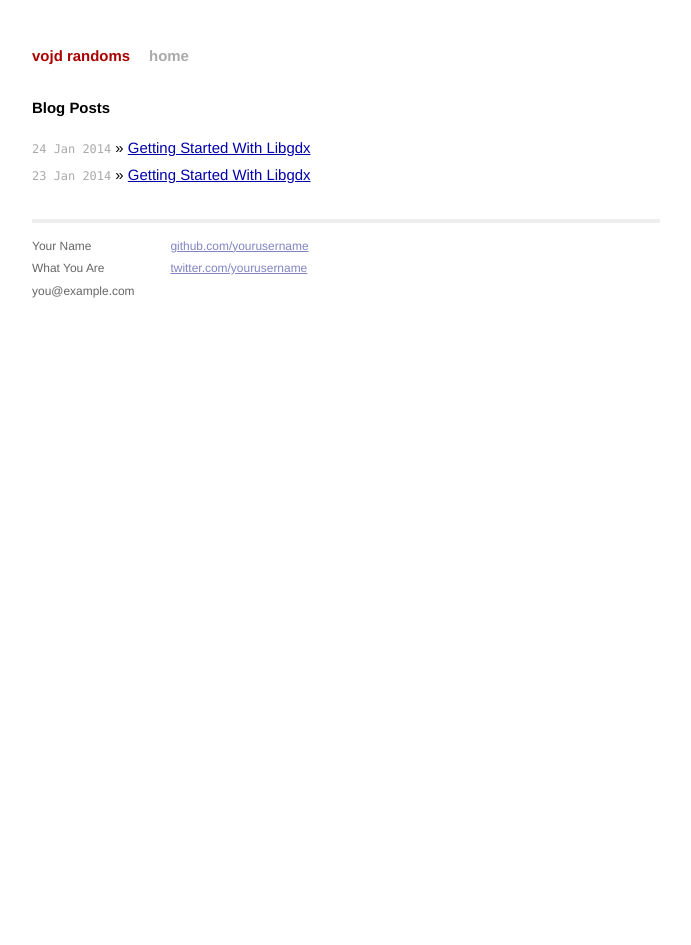
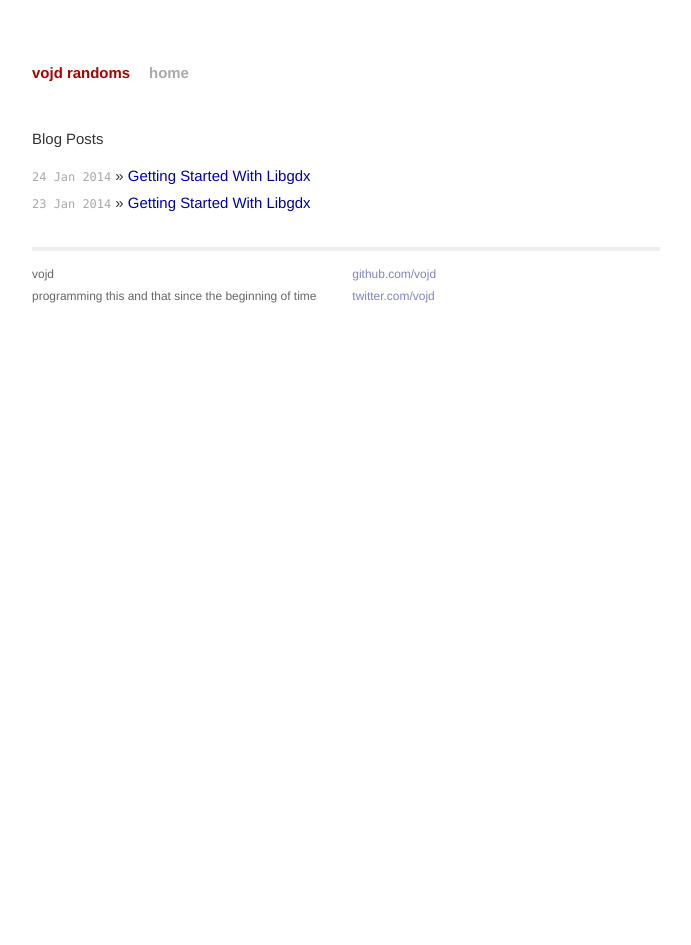
Before and after one commit to vojd/vojd.github.io, a Jekyll site: the page built from index.html, in a window 1280 px wide. Shown: the whole page, without its empty margins (294-985 px from the left). Built offline with Jekyll 4.4.1, drawn with Linux system fonts in a browser that asks for light colours; nearby versions of some CDN libraries; Markdown is read by kramdown in place of the engine named in the settings.

Commit message:
added bootstrap css and js

```diff
--- a/_layouts/default.html
+++ b/_layouts/default.html
@@ -5,12 +5,13 @@
         <meta http-equiv="X-UA-Compatible" content="IE=edge,chrome=1">
         <title>{{ page.title }}</title>
         <meta name="viewport" content="width=device-width">
-
+	<link rel="stylesheet" href="//netdna.bootstrapcdn.com/bootstrap/3.0.3/css/bootstrap.min.css">
+        <link rel="stylesheet" href="//netdna.bootstrapcdn.com/bootstrap/3.0.3/css/bootstrap-theme.min.css">
         <!-- syntax highlighting CSS -->
         <link rel="stylesheet" href="/css/syntax.css">
-
         <!-- Custom CSS -->
         <link rel="stylesheet" href="/css/main.css">
+
 
     </head>
     <body>
@@ -26,19 +27,19 @@
           <div class="footer">
             <div class="contact">
               <p>
-                Your Name<br />
-                What You Are<br />
-                you@example.com
+                vojd<br />
+                programming this and that since the beginning of time<br />
               </p>
             </div>
             <div class="contact">
               <p>
-                <a href="https://github.com/yourusername">github.com/yourusername</a><br />
-                <a href="https://twitter.com/yourusername">twitter.com/yourusername</a><br />
+                <a href="https://github.com/vojd">github.com/vojd</a><br />
+                <a href="https://twitter.com/vojd">twitter.com/vojd</a><br />
               </p>
             </div>
           </div>
         </div>
-
+	<script src="https://code.jquery.com/jquery.js"></script>
+	<script src="//netdna.bootstrapcdn.com/bootstrap/3.0.3/js/bootstrap.min.js"></script>
     </body>
 </html>
```
